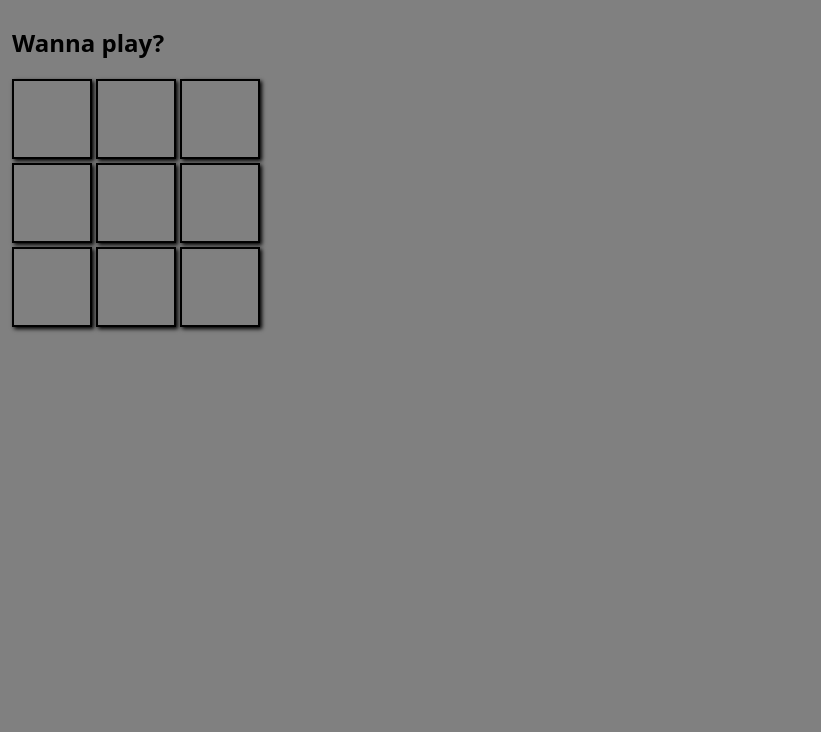
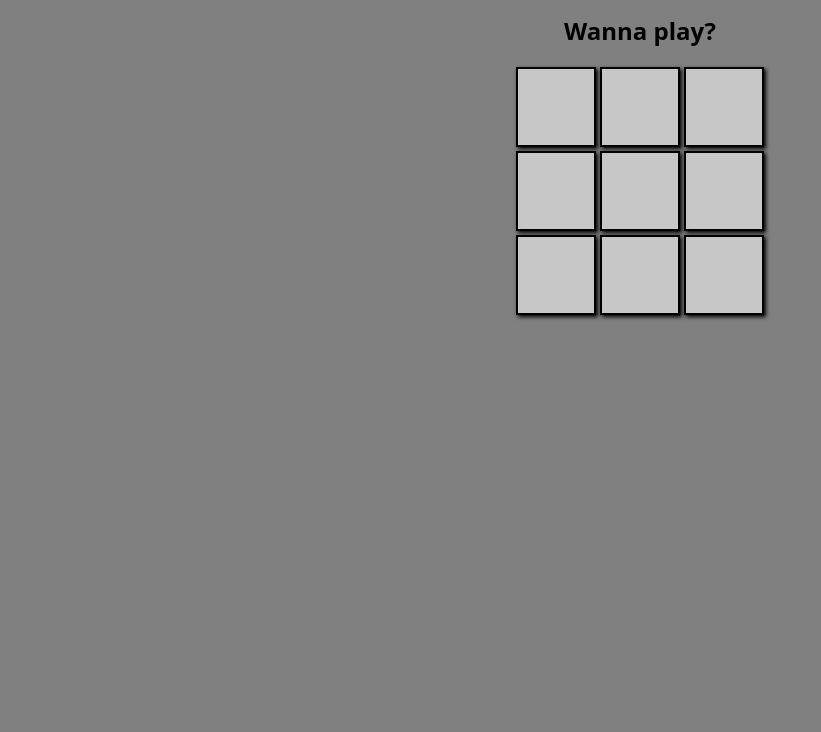
Before and after one commit to Bpost129/ttt-x2, a plain HTML site: page index.html in a window 1280 px wide. Shown: the part 92-824 px from the top of the page, without its empty margins (0-821 px from the left). After the commit the page ends 800 px from the top, so only its background shows below. Drawn offline with Linux system fonts and the light colour scheme.

Commit message:
change board color, center content

```diff
--- a/css/style.css
+++ b/css/style.css
@@ -3,10 +3,12 @@ body {
 	/* Use a system font, if none are available use an available sans-sarif   font */
 	font-family: system-ui, -apple-system, BlinkMacSystemFont, "Segoe UI",
 		Roboto, Oxygen-Sans, Ubuntu, Cantarell, "Helvetica Neue", sans-serif;
-	margin: 12px;
+	margin: 0;
   height: 100vh;
   display: flex;
   flex-direction: column;
+  align-items: center;
+  /* justify-content: center; */
 }
 
 section.board {
@@ -23,6 +25,7 @@ div {
   border-left: 1.5px solid black; */
   border: 2px solid black;
   box-shadow: 2px 2px 4px black;
+  background-color: rgba(245, 245, 245, 0.606);
   font-size: 8vmin;
   text-align: center;
   vertical-align: middle;
```
